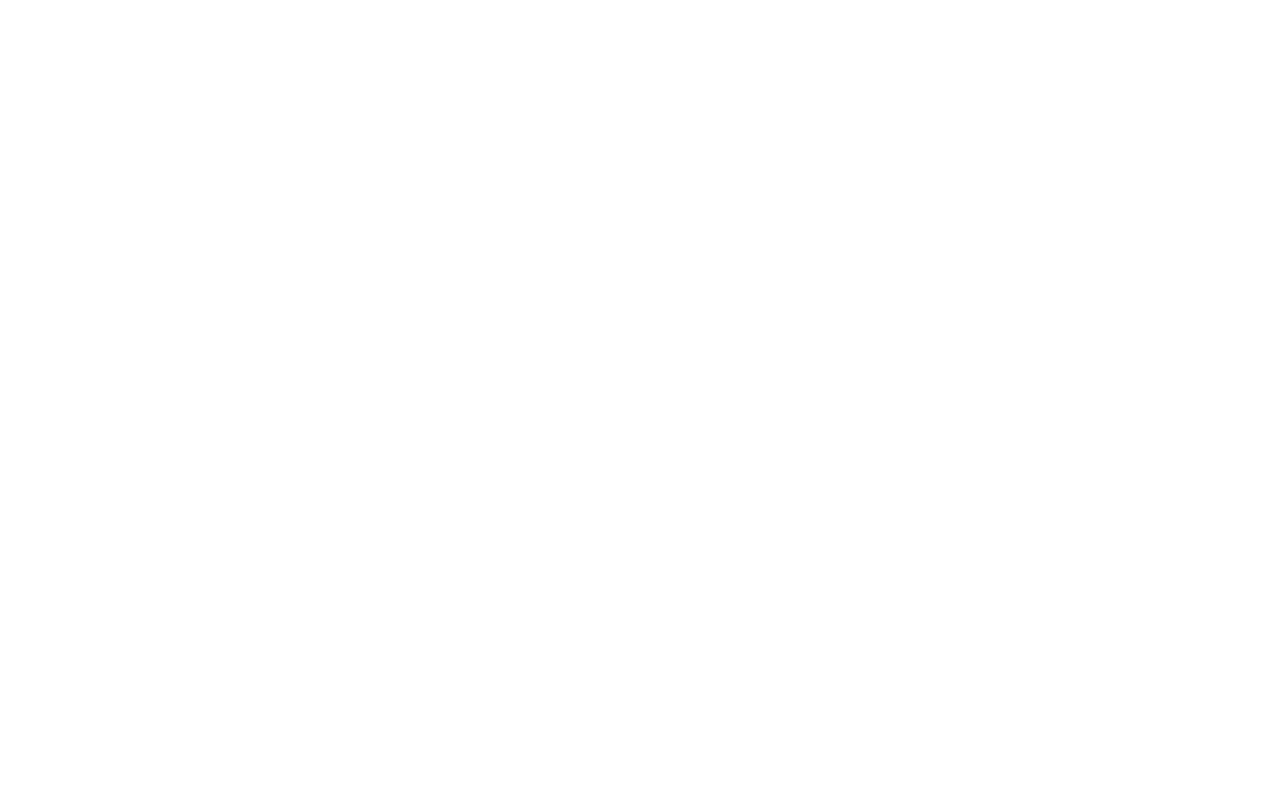
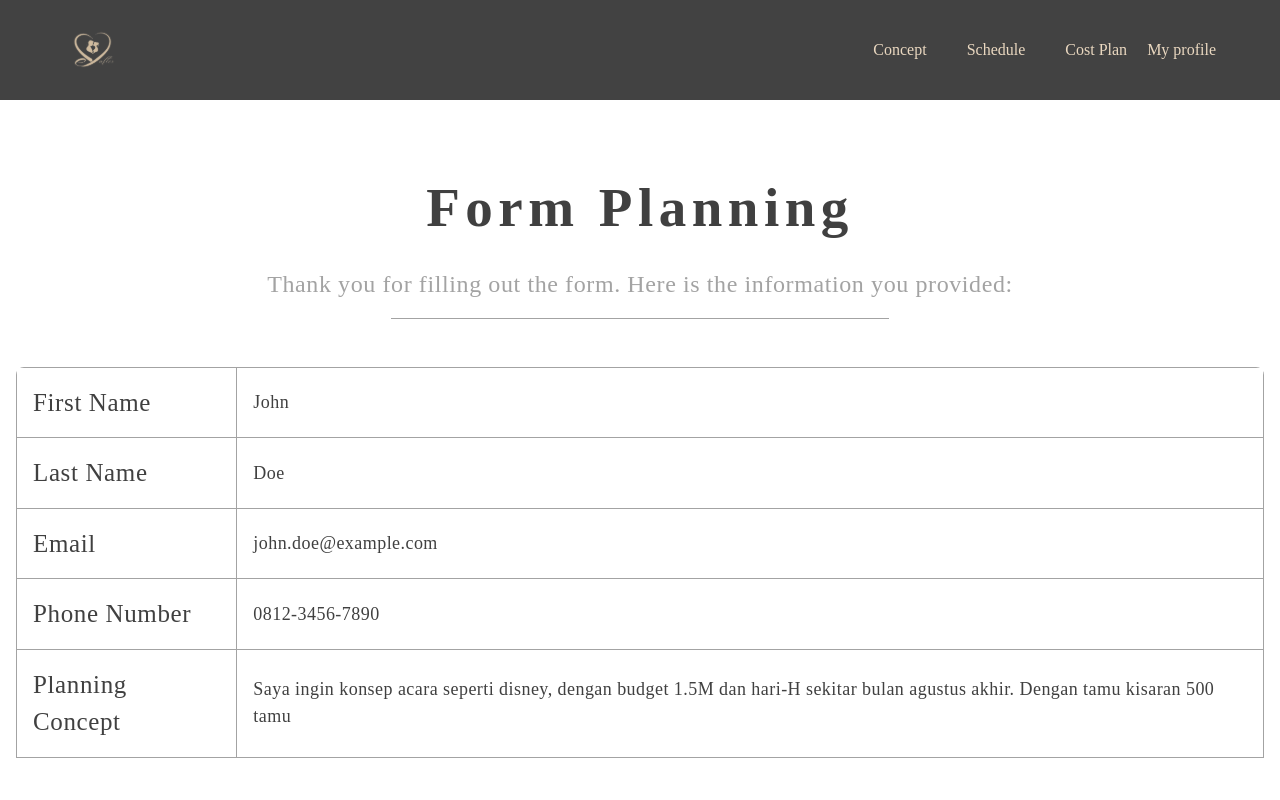
Before and after one commit to NabilaAdelina/Wedding-Organizer, a React (Vite) app in the folder client/: page /Aform in a window 1280 px wide. Before the commit this address had no page. Shown: the top 800 px of the page. Built offline with nearby package versions, Linux system fonts and the light colour scheme; a web font is replaced by a local one.

Commit message:
AfterFormReq

```diff
--- a/client/src/App.jsx
+++ b/client/src/App.jsx
@@ -2,6 +2,8 @@ import LandingPage from "./pages/LandingPage/LandingPage"
 import { Routes, Route } from "react-router-dom"
 import UserSetting from "./pages/SettingProfile/UserSetting"
 import FormReq from "././pages/FormReq/FormReq"
+import PopUp from "././pages/FormReq/FormLayout/PopUp"
+import AfterFormReq from "././pages/FormReq/AfterFormReq"
 
 function App() {
 
@@ -11,6 +13,8 @@ function App() {
         <Route path="/" element={<LandingPage />}></Route>
         <Route path="/user/profile" element={<UserSetting />}></Route>
         <Route path="/form" element={<FormReq />}></Route>
+        <Route path="/Aform" element={<AfterFormReq />}></Route>
+        <Route path="/popup" element={<PopUp />}></Route>
       </Routes>
     </>
   )
--- /dev/null
+++ b/client/src/pages/FormReq/AfterFormReq.jsx
@@ -0,0 +1,52 @@
+import React from 'react';
+import Header from '../../components/Header';
+import Footer from '../../components/Footer';
+
+const Request = () => {
+    return (
+        <>
+            <Header />
+            <div className="min-h-screen flex flex-col items-center justify-center bg-white">
+                <div className="text-center mb-12 mt-12">
+                    <div className="text-neutral-700 text-[55px] font-bold font-Boska leading-normal tracking-widest mb-4">Form Planning</div>
+                    <div className="text-neutral-400 text-2xl font-normal font-Switzer leading-normal tracking-wide mb-4">Thank you for filling out the form. Here is the information you provided:</div>
+                    <div className="border-b border-neutral-400 w-2/3 mx-auto"></div>
+                </div>
+                <div className="w-full max-w-[1289px] px-4 mb-12">
+                    <table className="w-full border-collapse rounded-t-lg overflow-hidden">
+                        <tbody>
+                            <tr>
+                                <td className="text-neutral-700 text-[25px] font-medium font-Switzer leading-normal tracking-wide p-4 border border-neutral-400">First Name</td>
+                                <td className="text-neutral-700 text-[18px] font-medium font-Switzer leading-normal tracking-wide p-4 border border-neutral-400">John</td> {/* Ganti John dengan hasil input dari pengguna */}
+                            </tr>
+                            <tr>
+                                <td className="text-neutral-700 text-[25px] font-medium font-Switzer leading-normal tracking-wide p-4 border border-neutral-400">Last Name</td>
+                                <td className="text-neutral-700 text-[18px] font-medium font-Switzer leading-normal tracking-wide p-4 border border-neutral-400">Doe</td> {/* Ganti Doe dengan hasil input dari pengguna */}
+                            </tr>
+                            <tr>
+                                <td className="text-neutral-700 text-[25px] font-medium font-Switzer leading-normal tracking-wide p-4 border border-neutral-400">Email</td>
+                                <td className="text-neutral-700 text-[18px] font-medium font-Switzer leading-normal tracking-wide p-4 border border-neutral-400">john.doe@example.com</td> {/* Ganti john.doe@example.com dengan hasil input dari pengguna */}
+                            </tr>
+                            <tr>
+                                <td className="text-neutral-700 text-[25px] font-medium font-Switzer leading-normal tracking-wide p-4 border border-neutral-400">Phone Number</td>
+                                <td className="text-neutral-700 text-[18px] font-medium font-Switzer leading-normal tracking-wide p-4 border border-neutral-400">0812-3456-7890</td> {/* Ganti 1234567890 dengan hasil input dari pengguna */}
+                            </tr>
+                            <tr>
+                                <td className="text-neutral-700 text-[25px] font-medium font-Switzer leading-normal tracking-wide p-4 border border-neutral-400">Planning Concept</td>
+                                <td className="text-neutral-700 text-[18px] font-medium font-Switzer leading-normal tracking-wide p-4 border border-neutral-400">Saya ingin konsep acara seperti disney, dengan budget 1.5M dan hari-H sekitar bulan agustus akhir. Dengan tamu kisaran 500 tamu</td> {/* Ganti dengan hasil input dari pengguna */}
+                            </tr>
+                        </tbody>
+                    </table>
+                </div>
+                <div className="w-full max-w-[1289px] px-4 text-right mb-12">
+                    <div className="text-neutral-700 text-[18px] font-bold font-Switzer underline leading-normal tracking-wide">
+                        Anda Ingin Melakukan Perubahan?
+                    </div>
+                </div>
+            </div>
+            <Footer />
+        </>
+    );
+};
+
+export default Request;
--- a/client/src/pages/FormReq/FormLayout/Hero.jsx
+++ /dev/null
@@ -1,39 +0,0 @@
-import React from 'react'
-import heroimg from "../../../assets/images/hero-img.png"
-import { Link } from 'react-router-dom'
-const Hero = () => {
-    const linkNav = [{
-        id: 1,
-        name: "Concept",
-        path: "/concept"
-    }, {
-        id: 2,
-        name: "Schedule",
-        path: "/schedule"
-    }, {
-        id: 3,
-        name: "Cost Plan",
-        path: "/costplan"
-    }]
-
-    return (
-        <section className='h-[978px] bg-contain flex justify-center items-center' style={{
-            backgroundImage: `url(${heroimg})`, backgroundSize: '100% auto',
-            backgroundPosition: 'center',
-            backgroundRepeat: 'no-repeat'
-        }}>
-            <div className='text-center flex flex-col gap-5 items-center'>
-                <div>
-                    <p className='font-boska font-bold text-[56px] text-primary2 w-[818px]'>Turning Your Wedding Dreams
-                        Into Ultimate Reality</p>
-                </div>
-                <p className='font-switzer text-neutral-300 mb-10'>
-                    Crafting every detail to shape your perfect wedding day
-                </p>
-                <Link to="/form" className='px-[26px] py-[13px] w-[199px] bg-neutral1 text-primary1 font-bold rounded-md'>Form Planning</Link>
-            </div>
-        </section>
-    )
-}
-
-export default Hero
--- a/client/src/pages/FormReq/FormLayout/Navbar.jsx
+++ /dev/null
@@ -1,42 +0,0 @@
-import React from 'react'
-import logo2 from "../../../assets/logo/logo2.png"
-import { Link } from 'react-router-dom'
-
-const Navbar = () => {
-
-    const linkNav = [{
-        id: 1,
-        name: "Concept",
-        path: "/concept"
-    }, {
-        id: 2,
-        name: "Schedule",
-        path: "/schedule"
-    }, {
-        id: 3,
-        name: "Cost Plan",
-        path: "/costplan"
-    }
-    ]
-    return (
-        <div className='flex justify-between position: absolute top-0 left-0 right-0 px-[64px] py-6'>
-            <img src={logo2} alt="" />
-            <div className='flex gap-5 items-center'>
-                <ul className='flex gap-10'>
-                    {linkNav.map((link) => {
-                        return (
-                            <Link to={link.path} key={link.id} className='text-white'>{link.name}</Link>
-                        )
-                    })}
-                </ul>
-                <div className='flex gap-5'>
-                    <button>Sign</button>
-                    <button>Login</button>
-                </div>
-            </div>
-
-        </div>
-    )
-}
-
-export default Navbar
--- /dev/null
+++ b/client/src/pages/FormReq/FormLayout/PopUp.jsx
@@ -0,0 +1,46 @@
+import React, { useState } from 'react';
+
+const PopUp = () => {
+  const [konsepPernikahan, setKonsepPernikahan] = useState('');
+
+  const handleInputChange = (e) => {
+    setKonsepPernikahan(e.target.value);
+  };
+
+  const handleSubmit = (e) => {
+    e.preventDefault();
+
+    console.log('Konsep pernikahan:', konsepPernikahan);
+
+    setKonsepPernikahan('');
+  };
+
+  return (
+    <div className="PopUpAjukanPerubahan w-96 h-80 relative bg-white rounded-lg border border-zinc-300">
+      <div className="ButtonSave px-2.5 py-2 left-[676px] top-[263px] absolute bg-stone-400 rounded-md justify-center items-center gap-2.5 inline-flex">
+        <div className="Hover text-neutral-700 text-xs font-semibold font-['Switzer'] tracking-wide">Simpan</div>
+      </div>
+      <div className="ButtonCancel pl-4 pr-3.5 py-2 left-[596px] top-[263px] absolute bg-zinc-300 rounded-md justify-center items-center gap-2.5 inline-flex">
+        <div className="Hover text-neutral-700 text-xs font-semibold font-['Switzer'] tracking-wide">Batal</div>
+      </div>
+      <form onSubmit={handleSubmit}>
+        <div className="PlanningConcept w-96 h-56 left-[29px] top-[23px] absolute">
+          <div className="Group847 w-96 h-44 left-[1.13px] top-[50px] absolute bg-white rounded-2xl border border-black">
+            <textarea
+              value={konsepPernikahan}
+              onChange={handleInputChange}
+              className="TulisKonsep w-full h-full bg-transparent border-none text-neutral-400 text-base font-medium font-['Switzer'] leading-normal tracking-wide resize-none p-4"
+              placeholder="Tulis konsep awal pernikahan yang anda inginkan, sertakan juga tanggal hari H dan kasaran budget anda!"
+            ></textarea>
+          </div>
+          <div className="ApaYangInginAndaUbah w-52 left-0 top-0 absolute text-neutral-700 text-base font-medium font-['Switzer'] leading-normal tracking-wide">Apa yang ingin anda ubah?</div>
+        </div>
+        <button type="submit" className="ButtonSave px-2.5 py-2 left-[676px] top-[263px] absolute bg-stone-400 rounded-md justify-center items-center gap-2.5 inline-flex">
+          <div className="Hover text-neutral-700 text-xs font-semibold font-['Switzer'] tracking-wide">Simpan</div>
+        </button>
+      </form>
+    </div>
+  );
+};
+
+export default PopUp;
```
